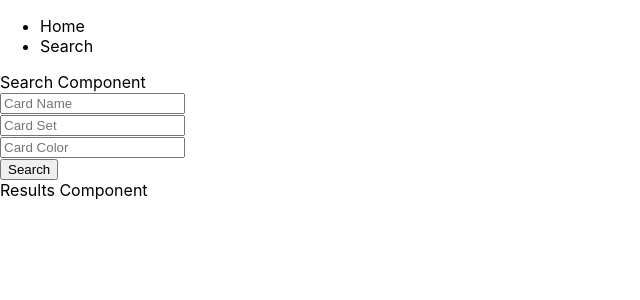
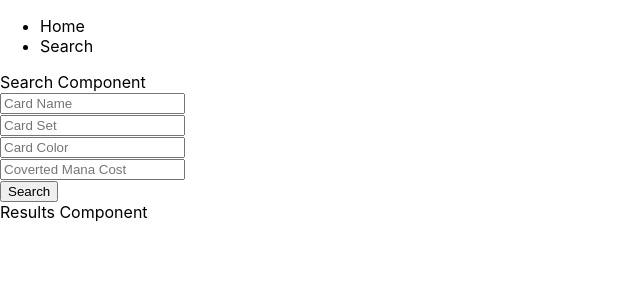
Before and after one commit to cauz825/collection-app, a React (Create React App) app: page / in a window 1280 px wide. Shown: the top 300 px of the page, without its empty margins (0-640 px from the left). Built offline with nearby package versions, Linux system fonts and the light colour scheme.

Commit message:
added cmc to search

```diff
--- a/src/components/Search.js
+++ b/src/components/Search.js
@@ -58,6 +58,7 @@ function Search() {
                 <input onChange={handleCardName} type='text' name='card name' placeholder='Card Name' /><br></br>
                 <input onChange={handleCardSet} type='text' name='set' placeholder='Card Set' /><br></br>
                 <input onChange={handleCardColor} type='text' name='color' placeholder='Card Color' /><br></br>
+                <input type='text' name='cmc' placeholder='Coverted Mana Cost' /><br></br>
                 <button onClick={searchCards} type='submit'>Search</button>
             </form>
             <Results searchResults={searchResults} />
```
